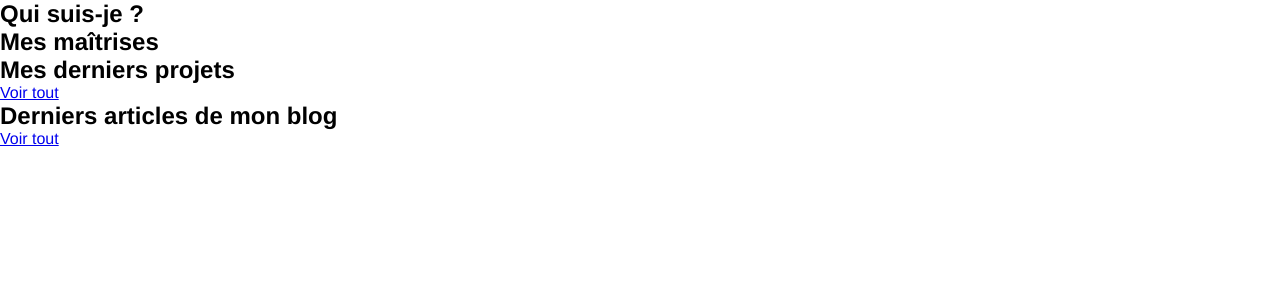
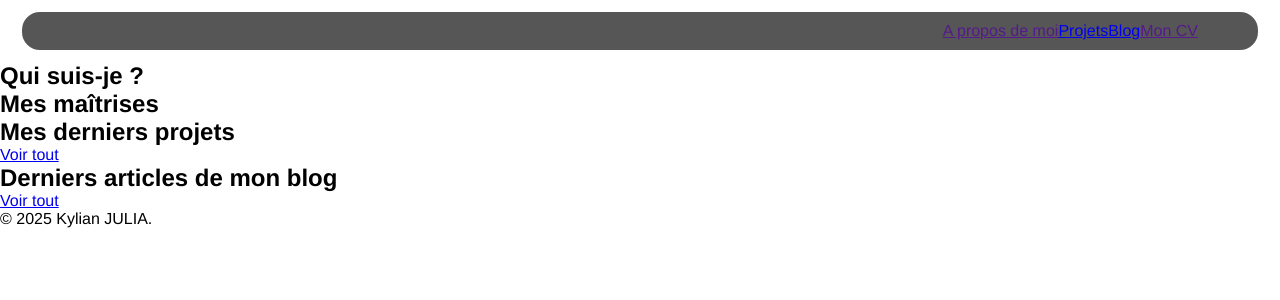
Before and after one commit to kylianjoff/kylianjulia, an Angular app in the folder kylianjulia/: page / in a window 1280 px wide. Shown: the top 300 px of the page. Built offline with nearby package versions, Linux system fonts and the light colour scheme.

Commit message:
Début de l'en-tête

```diff
--- a/kylianjulia/src/app/app.css
+++ b/kylianjulia/src/app/app.css
@@ -0,0 +1,17 @@
+header {
+    background-color: #272727c7;
+    color: white;
+    margin: 10px 20px;
+    padding: 10px 60px;
+    border-radius: 20px;
+    border: solid 2px white;
+
+    display: flex;
+    justify-content: space-between;
+    align-items: center;
+
+}
+
+header a img {
+    height: 25px;
+}
--- a/kylianjulia/src/app/app.html
+++ b/kylianjulia/src/app/app.html
@@ -1,3 +1,15 @@
-
+<header>
+    <a href="/"><img src="favicon.ico" alt=""></a>
+    <nav>
+      <a href="">A propos de moi</a>
+      <a href="/projects">Projets</a>
+      <a href="/blog">Blog</a>
+      <a href="">Mon CV</a>
+    </nav>
+</header>
 
 <router-outlet />
+
+<footer>
+    <p>&copy; 2025 Kylian JULIA.</p>
+</footer>
```
